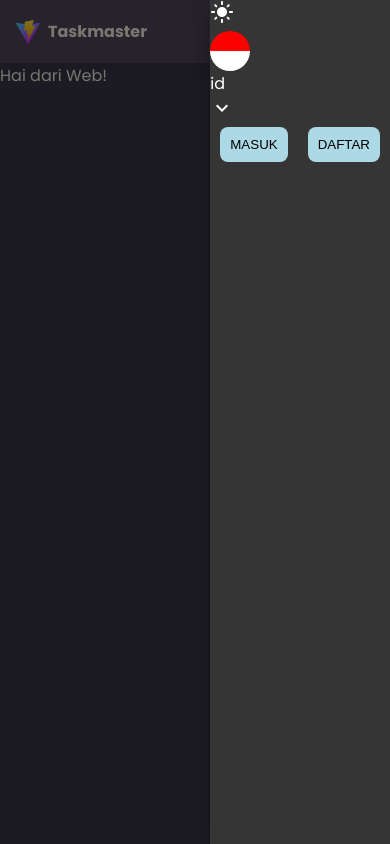
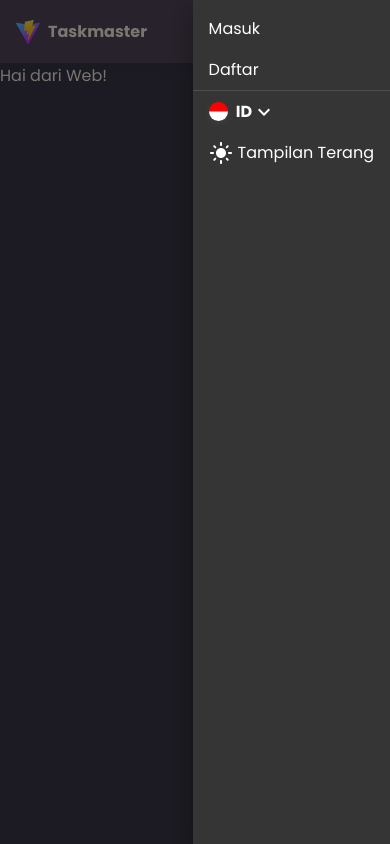
Before and after one commit to raihanputro/group-project-week-6, a React (Vite) app in the folder client/: page / in a window 390 px wide. Both pictures are taken after a click on the icon 362 px from the left and 28 px from the top of the page. Built offline with nearby package versions, Linux system fonts and the light colour scheme.

Commit message:
complete navbar

```diff
--- a/client/src/components/Navbar/components/MobileToolbar/index.jsx
+++ b/client/src/components/Navbar/components/MobileToolbar/index.jsx
@@ -1,5 +1,5 @@
 import { useDispatch, useSelector } from 'react-redux';
-import { Link } from 'react-router-dom';
+import { Link, useNavigate } from 'react-router-dom';
 import { useState } from 'react';
 import { FormattedMessage } from 'react-intl';
 import { setLogout } from '@containers/Client/actions';
@@ -23,18 +23,9 @@ import classes from '../../style.module.scss'
 
 const MobileToolbar = ({ locale, theme }) => {
     const dispatch = useDispatch();
+    const navigate = useNavigate();
     const [langMenuPosition, setlangMenuPosition] = useState(null);
     const langMenuOpen = Boolean(langMenuPosition);
-    const [profileMenuPosition, setprofileMenuPosition] = useState(null);
-    const profileMenuOpen = Boolean(profileMenuPosition);
-
-    const handleProfileClick = (event) => {
-        setprofileMenuPosition(event.currentTarget);
-    };
-
-    const handleProfileClose = () => {
-        setprofileMenuPosition(null);
-    };
 
     const handleLangClick = (event) => {
         setlangMenuPosition(event.currentTarget);
@@ -58,60 +49,104 @@ const MobileToolbar = ({ locale, theme }) => {
 
     const handleLogout = () => {
         dispatch(setLogout());
-        handleProfileClose()
+        navigate('/login');
     }
 
     const userDetails = useSelector((state) => state.client.userDetails);
 
+    const profileNavigate = () => {
+        navigate('/profile');
+    }
+
+    const loginNavigate = () => {
+        navigate('/login');
+    }
+
+    const registerNavigate = () => {
+        navigate('/register');
+    }
+
     return (
         <>
             <div className={classes.toolbar}>
-                <div className={classes.theme} onClick={handleTheme} data-testid="toggleTheme">
-                    {theme === 'light' ? <NightsStayIcon /> : <LightModeIcon />}
-                </div>
-                <div className={classes.toggle} onClick={handleLangClick}>
-                    <Avatar className={classes.avatar} src={locale === 'id' ? '/id.png' : '/en.png'} />
-                    <div className={classes.lang}>{locale}</div>
-                    <ExpandMoreIcon />
-                </div>
                 {userDetails != null ? (
                     <>
                         <List>
+                            <ListItem >
+                                <ListItemIcon>
+                                    <AccountCircle />
+                                </ListItemIcon>
+                                <ListItemText primary={`Hi,` + userDetails?.name} />
+                            </ListItem>
+                            <Divider />
                             <ListItem disablePadding>
-                                <ListItemButton>
-                                    <ListItemIcon>
-                                        <AccountCircle />
-                                    </ListItemIcon>
-                                    <ListItemText primary={`Hi,` + userDetails?.name} />
+                                <ListItemButton onClick={profileNavigate}>
+                                    <FormattedMessage id='profile_myProfile' />
+                                </ListItemButton>
+                            </ListItem>
+                            <ListItem disablePadding>
+                                <ListItemButton onClick={handleLogout}>
+                                    <FormattedMessage id='logout' />
+                                </ListItemButton>
+                            </ListItem>
+                            <ListItem disablePadding>
+                                <ListItemButton className={classes.toggle} onClick={handleLangClick}>
+                                    <Avatar className={classes.avatar} src={locale === 'id' ? '/id.png' : '/en.png'} />
+                                    <div className={classes.lang}>{locale}</div>
+                                    <ExpandMoreIcon />
+                                </ListItemButton>
+                            </ListItem>
+                            <ListItem disablePadding>
+                                <ListItemButton className={classes.theme} onClick={handleTheme}>
+                                    {theme === 'light' ? <NightsStayIcon /> : <LightModeIcon />}
+                                    {theme === 'light' ? <p className={classes["theme-text"]}><FormattedMessage id='dark_mode' /></p> : <p className={classes["theme-text"]}><FormattedMessage id='light_mode' /></p>}
                                 </ListItemButton>
                             </ListItem>
                         </List>
-                        <div>
-                            <p>Hi, {userDetails?.name}</p>
-                        </div>
-                        <Divider />
-                        <Link onClick={handleProfileClose} to={'/profile'}>
-                            <FormattedMessage id='profile_myProfile' />
-                        </Link>
-                        <Link onClick={handleLogout} to={'/login'}>
-                            <FormattedMessage id='logout' />
-                        </Link>
                     </>
                 ) : (
                     <>
-                        <Link to={'/login'}>
-                            <button className={classes["button"]}>
-                                <FormattedMessage id='login' />
-                            </button>
-                        </Link>
-                        <Link to={'/register'}>
-                            <button className={classes["button"]} >
-                                <FormattedMessage id='register' />
-                            </button>
-                        </Link>
+                        <List>
+                            <ListItem disablePadding>
+                                <ListItemButton onClick={loginNavigate}>
+                                    <FormattedMessage id='login' />
+                                </ListItemButton>
+                            </ListItem>
+                            <ListItem disablePadding>
+                                <ListItemButton onClick={registerNavigate}>
+                                    <FormattedMessage id='register' />
+                                </ListItemButton>
+                            </ListItem>
+                            <Divider />
+                            <ListItem disablePadding>
+                                <ListItemButton className={classes.toggle} onClick={handleLangClick}>
+                                    <Avatar className={classes.avatar} src={locale === 'id' ? '/id.png' : '/en.png'} />
+                                    <div className={classes.lang}>{locale}</div>
+                                    <ExpandMoreIcon />
+                                </ListItemButton>
+                            </ListItem>
+                            <ListItem disablePadding>
+                                <ListItemButton className={classes.theme} onClick={handleTheme}>
+                                    {theme === 'light' ? <NightsStayIcon /> : <LightModeIcon />}
+                                    {theme === 'light' ? <p className={classes["theme-text"]}><FormattedMessage id='dark_mode' /></p> : <p className={classes["theme-text"]}><FormattedMessage id='light_mode' /></p>}
+                                </ListItemButton>
+                            </ListItem>
+                        </List>
                     </>
+                    // <>
+                    //     <Link to={'/login'}>
+                    //         <button className={classes["button"]}>
+                    //             <FormattedMessage id='login' />
+                    //         </button>
+                    //     </Link>
+                    //     <Link to={'/register'}>
+                    //         <button className={classes["button"]} >
+                    //             <FormattedMessage id='register' />
+                    //         </button>
+                    //     </Link>
+                    // </>
                 )}
-            </div>
+            </div >
             <Menu open={langMenuOpen} anchorEl={langMenuPosition} onClose={handleLangClose}>
                 <MenuItem onClick={() => onSelectLang('id')} selected={locale === 'id'}>
                     <div className={classes.menu}>
@@ -130,25 +165,6 @@ const MobileToolbar = ({ locale, theme }) => {
                     </div>
                 </MenuItem>
             </Menu>
-            <Menu open={profileMenuOpen} anchorEl={profileMenuPosition} onClose={handleProfileClose}>
-                <MenuItem disabled>
-                    <div>
-                        <p>Hi, {userDetails?.name}</p>
-                    </div>
-                </MenuItem>
-                <MenuItem >
-                    <div>
-                        <Link onClick={handleProfileClose} to={'/profile'}>
-                            <FormattedMessage id='profile_myProfile' />
-                        </Link>
-                    </div>
-                </MenuItem>
-                <MenuItem >
-                    <Link onClick={handleLogout} to={'/login'}>
-                        <FormattedMessage id='logout' />
-                    </Link>
-                </MenuItem>
-            </Menu>
         </>
     )
 }
--- a/client/src/components/Navbar/style.module.scss
+++ b/client/src/components/Navbar/style.module.scss
@@ -52,29 +52,7 @@
         cursor: pointer;
       }
 
-      .toggle {
-        @include directionX;
-        align-items: center;
-        cursor: pointer;
 
-        .avatar {
-          width: 1.2rem;
-          height: 1.2rem;
-          box-shadow: rgba(99, 99, 99, 0.2) 0px 2px 8px 0px;
-          margin-right: 0.5rem;
-        }
-
-        .lang {
-          font-family: Poppins, Arial, Helvetica, sans-serif;
-          font-weight: 700;
-          font-size: 1rem;
-          text-transform: uppercase;
-        }
-
-        .arrow {
-          font-size: 1rem;
-        }
-      }
     }
 
     .profile-button {
@@ -124,3 +102,31 @@ a:active {
 p{
   margin: 0;
 }
+
+.toggle {
+  @include directionX;
+  align-items: center;
+  cursor: pointer;
+
+  .avatar {
+    width: 1.2rem;
+    height: 1.2rem;
+    box-shadow: rgba(99, 99, 99, 0.2) 0px 2px 8px 0px;
+    margin-right: 0.5rem;
+  }
+
+  .lang {
+    font-family: Poppins, Arial, Helvetica, sans-serif;
+    font-weight: 700;
+    font-size: 1rem;
+    text-transform: uppercase;
+  }
+
+  .arrow {
+    font-size: 1rem;
+  }
+}
+
+.theme-text{
+  margin-left: 5px;
+}
--- a/client/src/languages/en.js
+++ b/client/src/languages/en.js
@@ -57,4 +57,7 @@ export default {
   role: 'Role',
 
   logout: 'Logout',
+
+  dark_mode: 'Dark Mode',
+  light_mode: 'Light Mode'
 };
--- a/client/src/languages/id.js
+++ b/client/src/languages/id.js
@@ -57,4 +57,7 @@ export default {
   role: 'Peran',
 
   logout: 'Keluar',
+
+  dark_mode: 'Tampilan Gelap',
+  light_mode: 'Tampilan Terang'
 };
--- a/client/src/pages/Login/index.jsx
+++ b/client/src/pages/Login/index.jsx
@@ -38,13 +38,14 @@ const Login = ({selectAdmin}) => {
   const onSubmit = async (data) => {
     try {
       const encryptedData = encryptPayload(data);
-      dispatch(doLogin({ encryptedData }, async (isAdmin) => {
+      dispatch(doLogin({ encryptedData }, async (role) => {
         notifySuccess("Login Successful");
         await delay(1500);
-        console.log(isAdmin)
-        if(isAdmin){
+        if(1){
           navigate('/admin');
-        } else {
+        } else if (2) {
+          navigate('/manager')
+        }  else if (3) {
           navigate('/')
         }
       }, (error) => {
--- a/client/src/pages/Login/saga.js
+++ b/client/src/pages/Login/saga.js
@@ -15,10 +15,15 @@ function* doLogin({ postData, cbSuccess, cbFailed }) {
         yield put(setUserDetails(decoded))
         if (decoded.role == '1') {
             yield put(setIsAdmin(true))
-            cbSuccess && cbSuccess(true);
+            cbSuccess && cbSuccess(1);
         } else {
             yield put(setIsAdmin(false))
-            cbSuccess && cbSuccess(false);
+            if (decoded.role == '2') {
+                cbSuccess && cbSuccess(2);
+            }
+            if (decoded.role == '3') {
+                cbSuccess && cbSuccess(3);
+            }
         }
     } catch (error) {
         cbFailed && cbFailed(error?.response?.data?.message)
```
